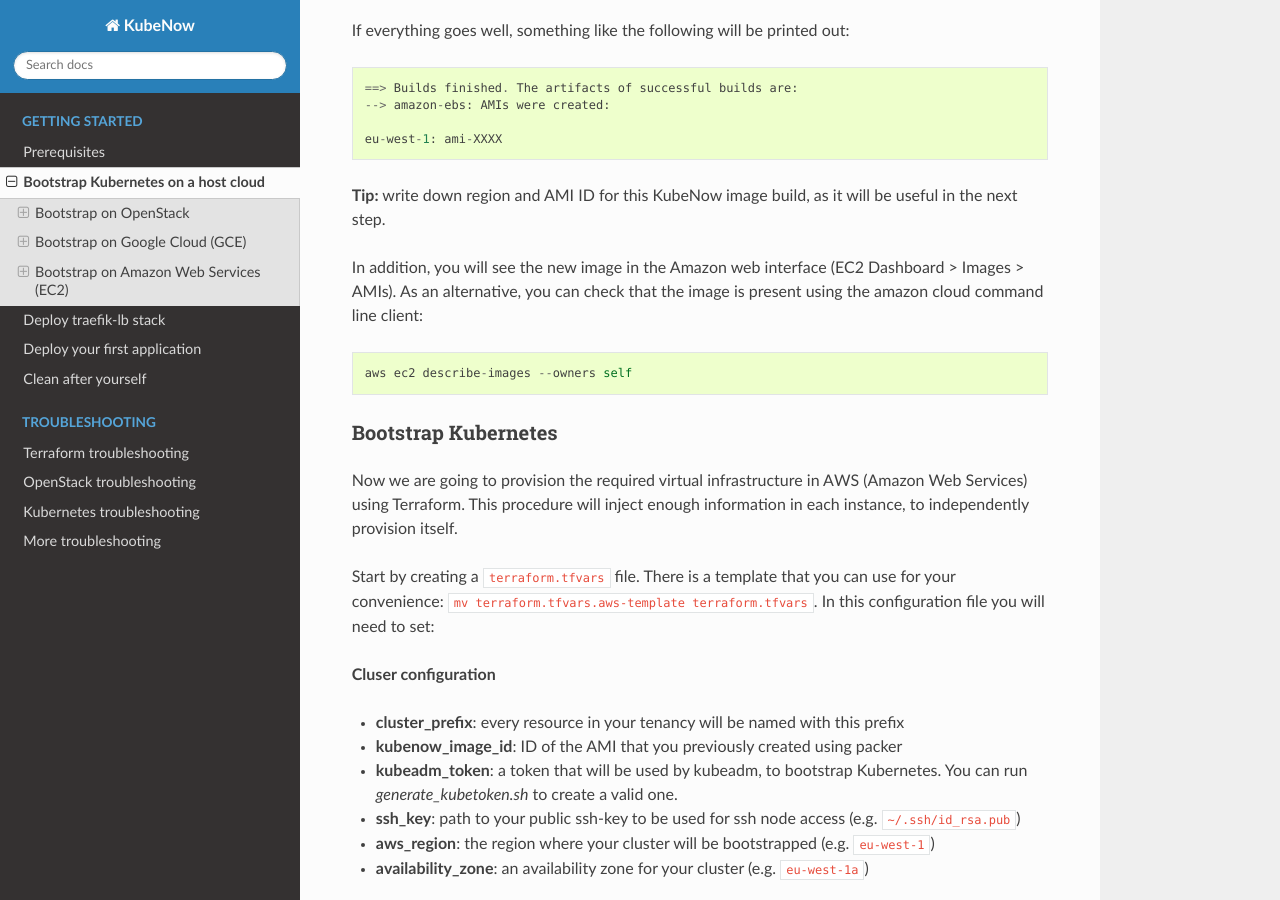
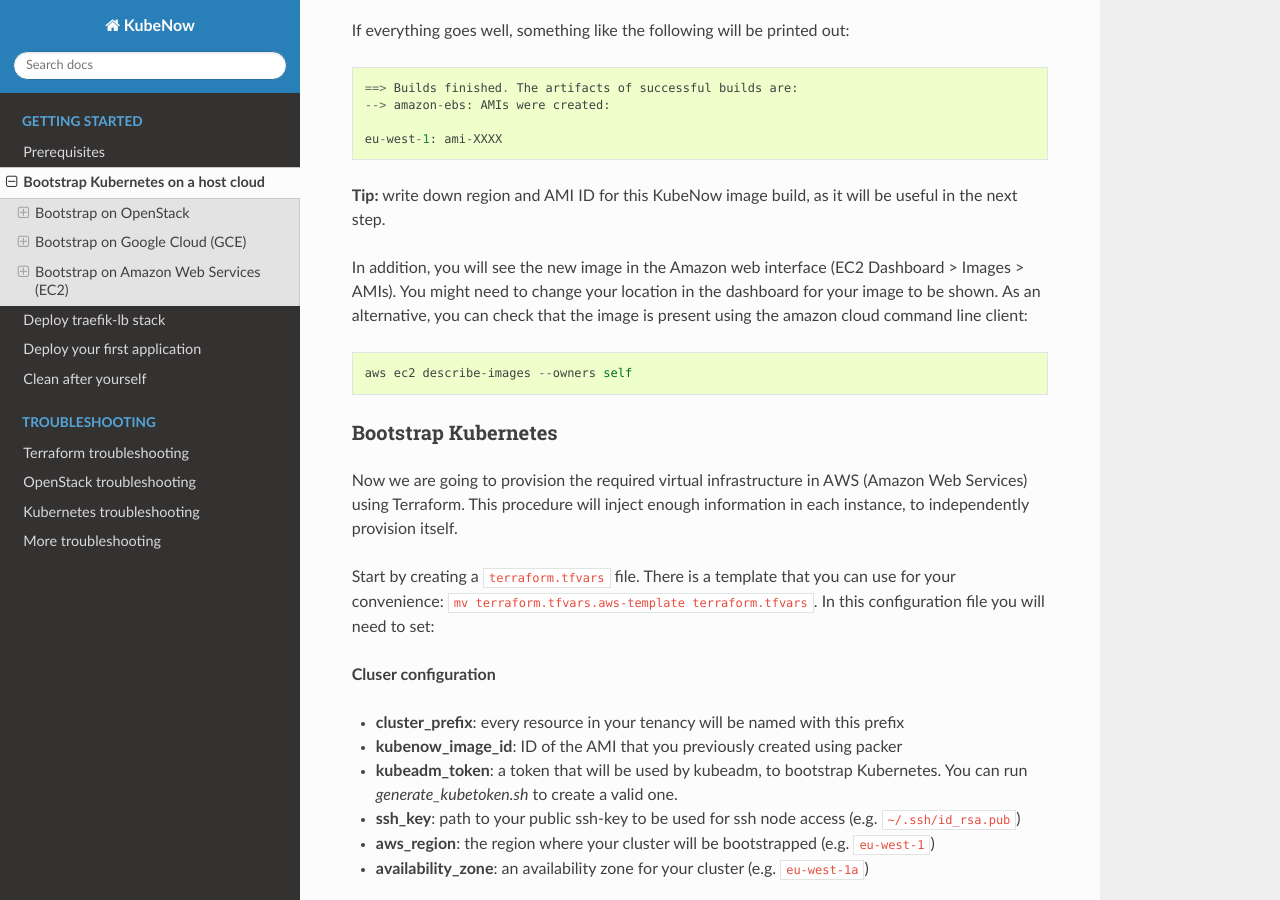
Before and after one commit to kubenow/KubeNow, a Sphinx documentation site: the page built from docs/getting_started/bootstrap.rst, in a window 1280 px wide and 900 px high, scrolled down 6386 px. Built offline with Sphinx 7.4.7 and the Read the Docs theme 2.0.0, drawn with Linux system fonts in a browser that asks for light colours; the version number could not be read and is left out.

Commit message:
add tip about location
If the dashboard is for i.e. US and your image is created in a different region, it will not show up in the images list.

```diff
--- a/docs/getting_started/bootstrap.rst
+++ b/docs/getting_started/bootstrap.rst
@@ -230,7 +230,7 @@ If everything goes well, something like the following will be printed out::
 
 **Tip:** write down region and AMI ID for this KubeNow image build, as it will be useful in the next step.
 
-In addition, you will see the new image in the Amazon web interface (EC2 Dashboard > Images > AMIs). As an alternative, you can check that the image is present using the amazon cloud command line client::
+In addition, you will see the new image in the Amazon web interface (EC2 Dashboard > Images > AMIs). You might need to change your location in the dashboard for your image to be shown. As an alternative, you can check that the image is present using the amazon cloud command line client::
 
   aws ec2 describe-images --owners self
 
```
